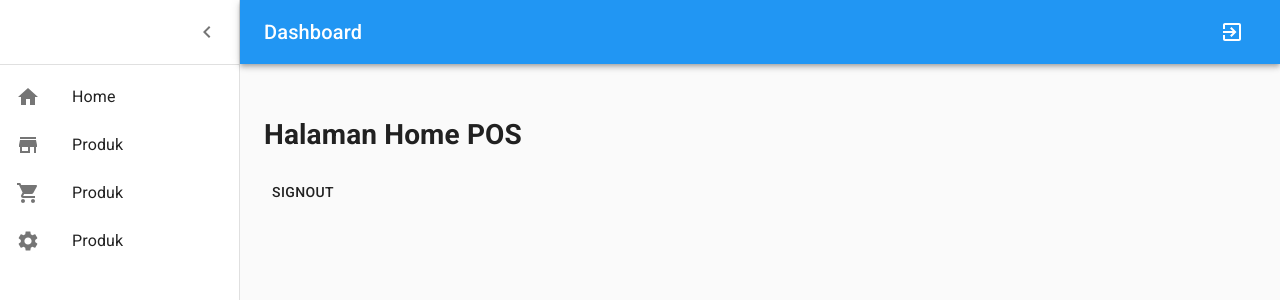
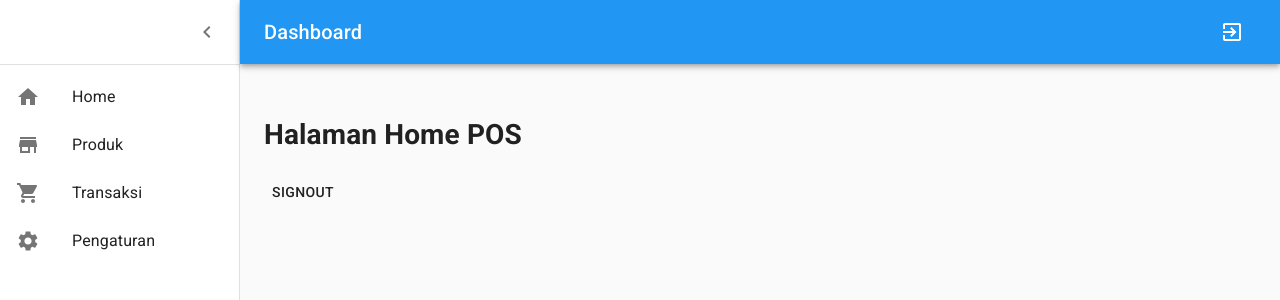
Before and after one commit to wildenali/aplikasiposwilden, a React (Create React App) app: page / in a window 1280 px wide. Shown: the top 300 px of the page. Built offline with nearby package versions, Linux system fonts and the light colour scheme; no server answers; sample sign-in values are in the browser's storage.

Commit message:
Menambahkan Icon transaksi dan icon pengaturan di sidebar

```diff
--- a/src/pages/private/index.js
+++ b/src/pages/private/index.js
@@ -102,11 +102,11 @@ export default function Dashboard() {
             </ListItem>
             <ListItem button>
               <ListItemIcon><ShoppingCartIcon /></ListItemIcon>
-              <ListItemText primary="Produk" />
+              <ListItemText primary="Transaksi" />
             </ListItem>
             <ListItem button>
               <ListItemIcon><SettingsIcon /></ListItemIcon>
-              <ListItemText primary="Produk" />
+              <ListItemText primary="Pengaturan" />
             </ListItem>
           </List>
         {/* <List>{secondaryListItems}</List> */}
```
